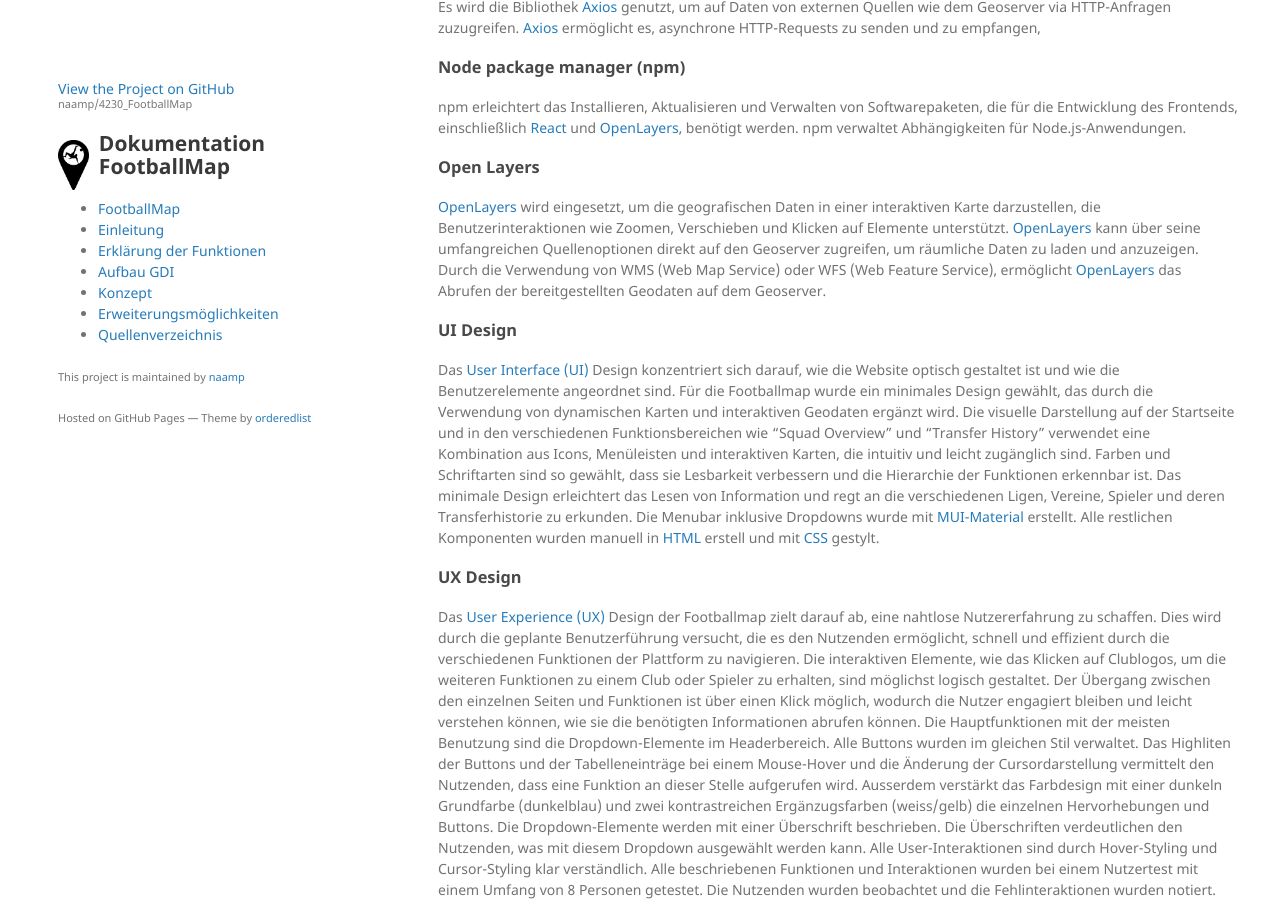
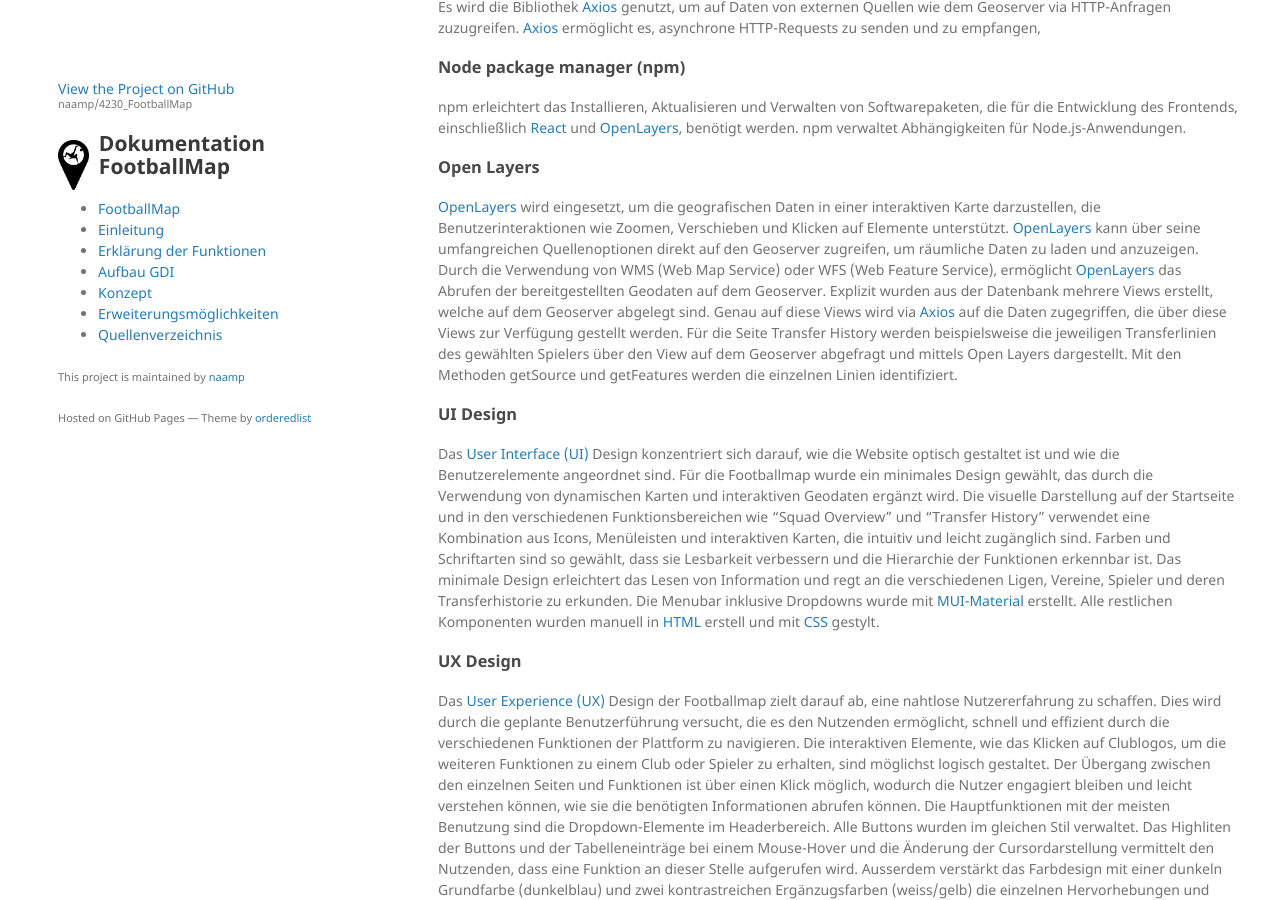
Before and after one commit to naamp/4230_FootballMap, a Jekyll site: the page built from docs/aufbauGDI.md, in a window 1280 px wide and 900 px high, scrolled down 8885 px. Built offline with Jekyll 4.4.1, drawn with Linux system fonts in a browser that asks for light colours; our own code applies the rules of GitHub Pages for plain Markdown files.

Commit message:
20240528_2_Nando
div. Anpassungen gitHub Pages

```diff
--- a/docs/aufbauGDI.md
+++ b/docs/aufbauGDI.md
@@ -234,7 +234,7 @@ npm erleichtert das Installieren, Aktualisieren und Verwalten von Softwarepakete
 ### Open Layers
 <div id="open-layers"></div>
 
-[OpenLayers](https://openlayers.org/) wird eingesetzt, um die geografischen Daten in einer interaktiven Karte darzustellen, die Benutzerinteraktionen wie Zoomen, Verschieben und Klicken auf Elemente unterstützt. [OpenLayers](https://openlayers.org/) kann über seine umfangreichen Quellenoptionen direkt auf den Geoserver zugreifen, um räumliche Daten zu laden und anzuzeigen. Durch die Verwendung von WMS (Web Map Service) oder WFS (Web Feature Service), ermöglicht [OpenLayers](https://openlayers.org/) das Abrufen der bereitgestellten Geodaten auf dem Geoserver.
+[OpenLayers](https://openlayers.org/) wird eingesetzt, um die geografischen Daten in einer interaktiven Karte darzustellen, die Benutzerinteraktionen wie Zoomen, Verschieben und Klicken auf Elemente unterstützt. [OpenLayers](https://openlayers.org/) kann über seine umfangreichen Quellenoptionen direkt auf den Geoserver zugreifen, um räumliche Daten zu laden und anzuzeigen. Durch die Verwendung von WMS (Web Map Service) oder WFS (Web Feature Service), ermöglicht [OpenLayers](https://openlayers.org/) das Abrufen der bereitgestellten Geodaten auf dem Geoserver. Explizit wurden aus der Datenbank mehrere Views erstellt, welche auf dem Geoserver abgelegt sind. Genau auf diese Views wird via [Axios](https://axios-http.com/docs/intro) auf die Daten zugegriffen, die über diese Views zur Verfügung gestellt werden. Für die Seite Transfer History werden beispielsweise die jeweiligen Transferlinien des gewählten Spielers über den View auf dem Geoserver abgefragt und mittels Open Layers dargestellt. Mit den Methoden getSource und getFeatures werden die einzelnen Linien identifiziert.
 
 
 ### UI Design
```
Also changed, not shown: docs/_Feedback_FootballMap.md (+2 -1 lines), server/app/requirements.txt (+4 -7 lines).
